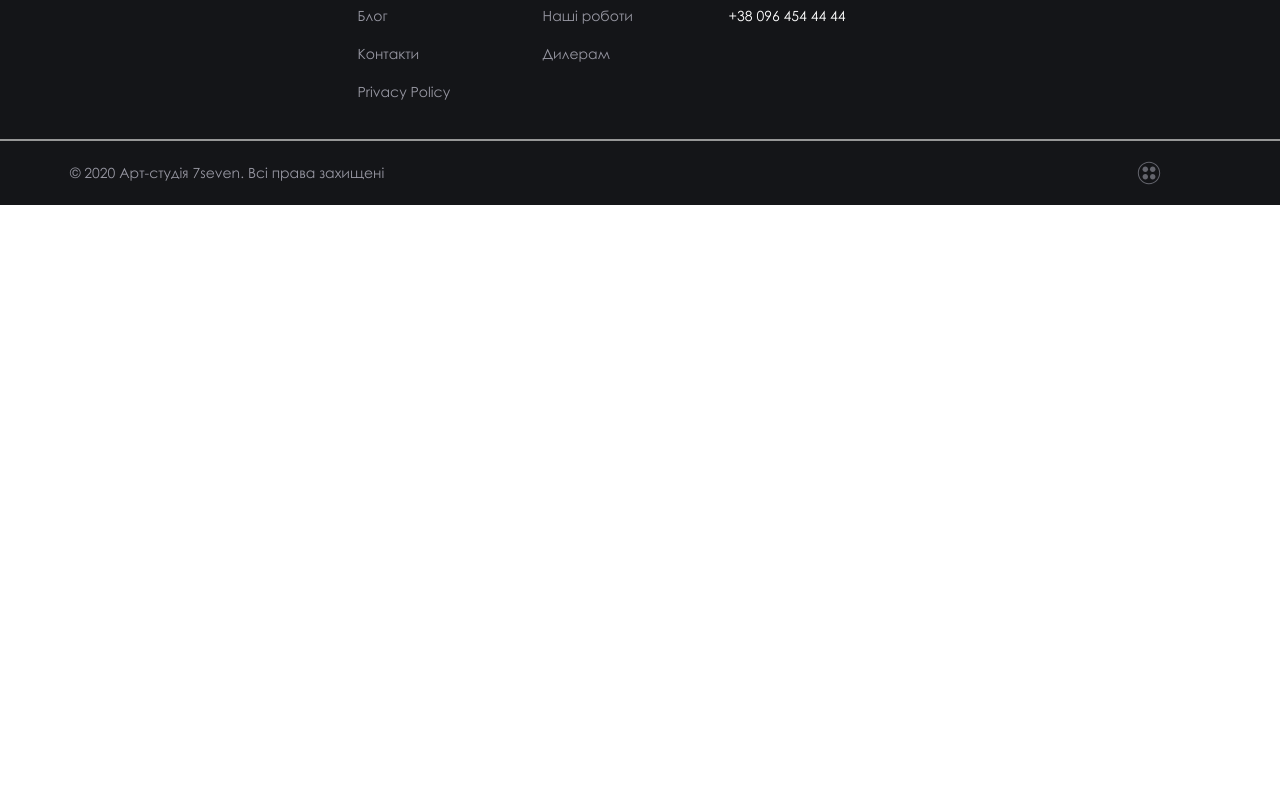
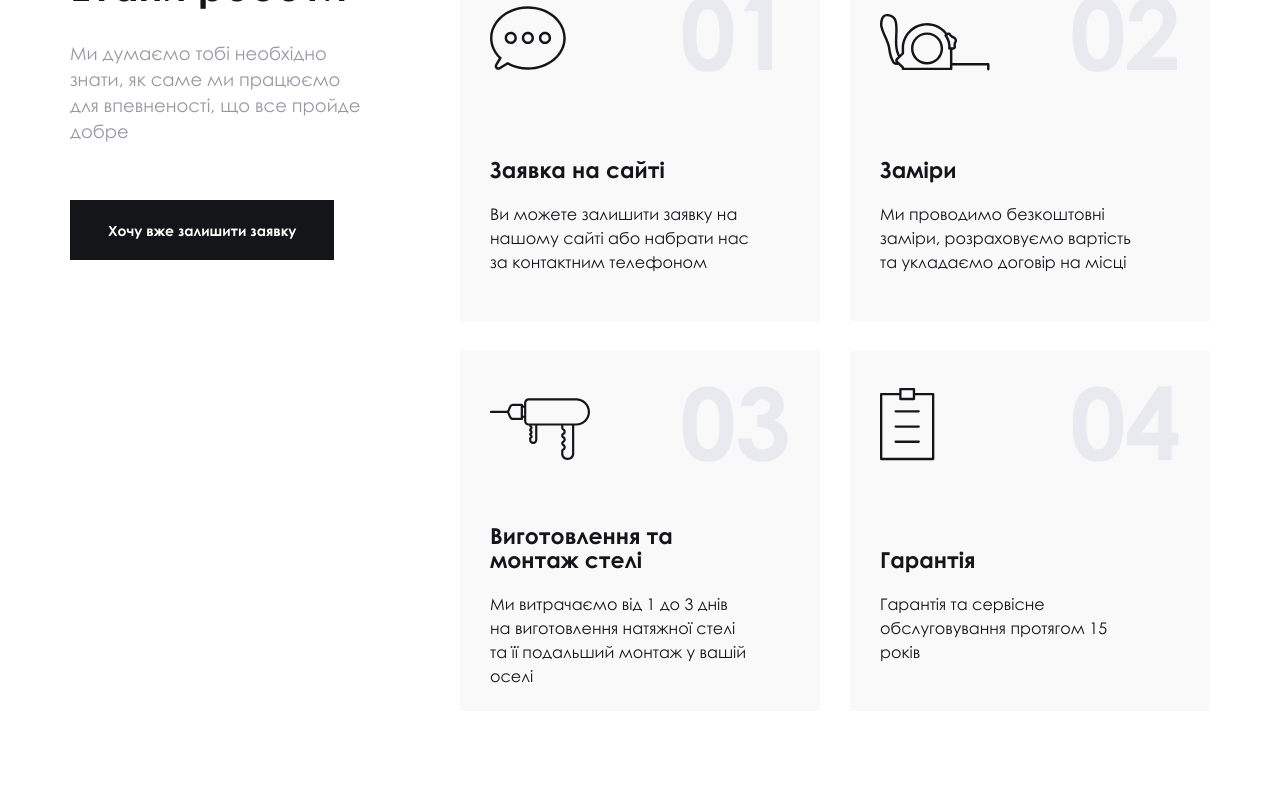
Before and after one commit to Maksym-Borovskyi/7seven, a plain HTML site: page index.html in a window 1280 px wide. Shown: the part 1620-2423 px from the top of the page. Before the commit the page ends 1825 px from the top, so only its background shows below. Drawn offline with Linux system fonts and the light colour scheme.

Commit message:
sectin stages

```diff
--- a/index.html
+++ b/index.html
@@ -193,6 +193,64 @@
         </div>
       </div>
     </section>
+    <section class="stages">
+        <div class="stages__container container">
+            <div class="stages__body">
+            <div class="stages__main">
+                <h2 class="stages__title title">Етапи роботи</h2>
+                <p class="stages__description description">Ми думаємо тобі необхідно знати, як саме ми працюємо для впевненості, що все пройде добре</p>
+                <a href="#form" class="btn">Хочу вже залишити заявку</a>
+            </div>
+            <div class="stages__items">
+                <div class="stages__item item-stage">
+                    <div class="item-stage__top">
+                        <img src="assets/icon_zayavka.svg" alt="zayavka">
+                        <p class="item-stage__number">01</p>
+                    </div>
+                    <div class="item-stage__body">
+                        <h5 class="item-stage__title title">Заявка на сайті</h5>
+                        <p class="item-stage__description description">Ви можете залишити заявку на нашому сайті або набрати нас за контактним телефоном</p>
+                    </div>
+                </div>
+                <div class="stages__item item-stage">
+                    <div class="item-stage__top">
+                        <img src="assets/icon_zamiru.svg" alt="icon_zamiru">
+                        <p class="item-stage__number">02</p>
+                    </div>
+                    <div class="item-stage__body">
+                        <h5 class="item-stage__title title">Заміри</h5>
+                        <p class="item-stage__description description">Ми проводимо безкоштовні заміри, розраховуємо вартість та укладаємо договір на місці</p>
+                    </div>
+                </div>
+                <div class="stages__item item-stage">
+                    <div class="item-stage__top">
+                        <img src="/assets/icon_montash.svg" alt="icon_montash">
+                        <p class="item-stage__number">03</p>
+                    </div>
+                    <div class="item-stage__body">
+                        <h5 class="item-stage__title title">Виготовлення та монтаж стелі</h5>
+                        <p class="item-stage__description description">Ми витрачаємо від 1 до 3 днів на виготовлення натяжної стелі та її подальший монтаж у вашій оселі</p>
+                    </div>
+                </div>
+                <div class="stages__item item-stage">
+                    <div class="item-stage__top">
+                        <img src="/assets/icon_garantiya.svg" alt="icon_garantiya">
+                        <p class="item-stage__number">04</p>
+                    </div>
+                    <div class="item-stage__body">
+                        <h5 class="item-stage__title title">Гарантія</h5>
+                        <p class="item-stage__description description">Гарантія та сервісне обслуговування протягом 15 років</p>
+                    </div>
+                </div>
+            </div>
+        </div>
+        </div>
+    </section>
+    <section class="download">
+        <div class="download__container containers">
+
+        </div>
+    </section>
     <footer class="footer">
       <div class="footer__container container">
         <div class="footer__body">
--- a/style.css
+++ b/style.css
@@ -21,8 +21,10 @@
     --bg1-color: rgba(20, 21, 24, 0.2);
     --bg2-color: #141518;
     --bg3-color: #979797;
+    --bg4-color: #F9F9FA;
     --text2-color: #fff;
     --text3-color: #9797a2;
+    --text4-color: #E9E9F0;
     --container: 1170px;
   }
   *,
@@ -88,6 +90,23 @@
     color: var(--text3-color);
     font-size: 18px;
     line-height: 26px;
+  }
+  .btn{
+    width: max-content;
+    padding: 0 37px;
+    font-size: 14px;
+    font-weight: 700;
+    line-height: 17px;
+    color: var(--text2-color);
+    background-color: var(--bg2-color);
+    height: 60px;
+    display: inline-flex;
+    align-items: center;
+    border: 1px solid var(--text1-color);
+  }
+  .btn:hover{
+    background-color: var(--bg4-color);
+    color: var(--text1-color);
   }
   @media (min-width: 1125px) {
     .icon-menu {
@@ -382,6 +401,9 @@
   }
   /* hero-image */
   /* advantages */
+  .advantages{
+    background-color: var(--bg4-color);
+  }
   .advantages__header {
     max-width: 555px;
   }
@@ -472,6 +494,91 @@
     }
   }
   /* advantages */
+  /* stages */
+  .stages__container{
+    padding: 120px 15px;
+  }
+  .stages__body{
+    display: flex;
+    gap: 98px;
+  }
+  .stages__main{
+    max-width: 292px;
+  }
+  .stages__description{
+    margin-bottom: 56px;
+  }
+  .stages__items{
+    display: flex;
+    flex-wrap: wrap;
+    gap: 30px;
+  }
+  .item-stage{
+    background-color: var(--bg4-color);
+    width: 360px;
+    height: 360px;
+    padding: 30px 30px 0px 30px;
+    display: flex;
+    flex-direction: column;
+    justify-content: space-between;
+  }
+  .item-stage__number{
+    color: var(--text4-color);
+    font-size: 100px;
+    font-weight: 700;
+    line-height: 80px;
+    letter-spacing: -1px;
+  }
+  .item-stage__top{
+    display: flex;
+    align-items: flex-end;
+    justify-content: space-between;
+  }
+  .item-stage__body{
+    max-width: 262px;
+    display: flex;
+    height: 100%;
+    flex-wrap: wrap;
+    align-content: center;
+    margin-top: 40px;
+  }
+  .item-stage__title{
+    font-size: 22px;
+    font-weight: 700;
+    line-height: 24px;
+    margin-bottom: 20px;
+  }
+  .item-stage__description{
+    color: var(--text1-color);
+    font-size: 16px;
+    line-height: 24px;
+  }
+  @media (max-width: 768px) {
+    .stages__container{
+        padding: 60px 15px;
+    }
+    .item-stage {
+        width: 320px;
+        height: 320px;
+    }
+  }
+  @media (max-width: 1170px) {
+    .stages__body {
+        flex-wrap: wrap;
+        justify-content: center;
+    }
+    .stages__description{
+        max-width: 635px;
+    }
+    .stages__main {
+        max-width: 100%;
+        text-align: center;
+    }
+    .stages__items {
+        justify-content: center;
+    }
+  }
+  /* stages */
   /* footer */
   .footer-title {
     font-size: 16px;
```
Also changed, not shown: assets/icon_garantiya.svg (added), assets/icon_montash.svg (added), assets/icon_zamiru.svg (added), assets/icon_zayavka.svg (added).
